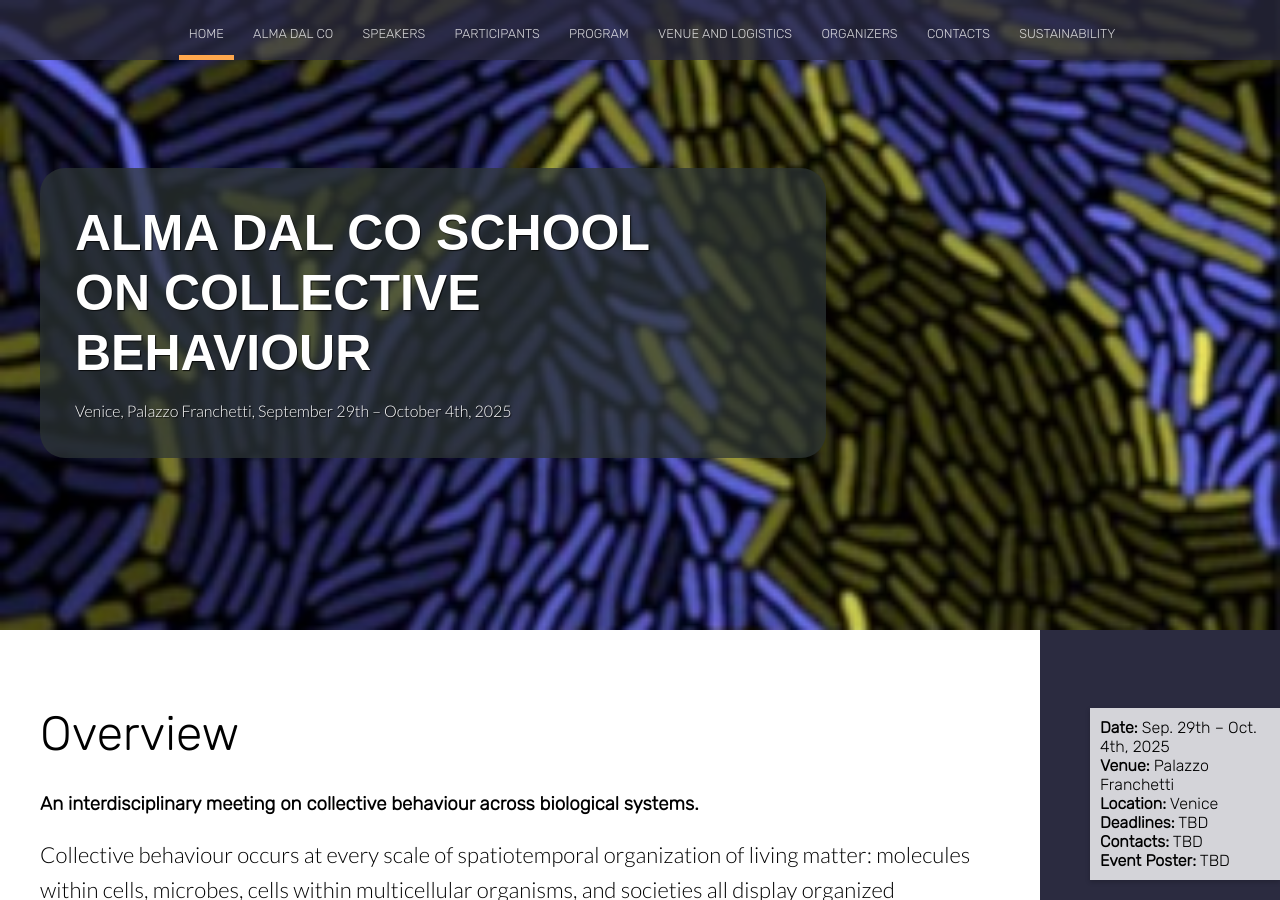
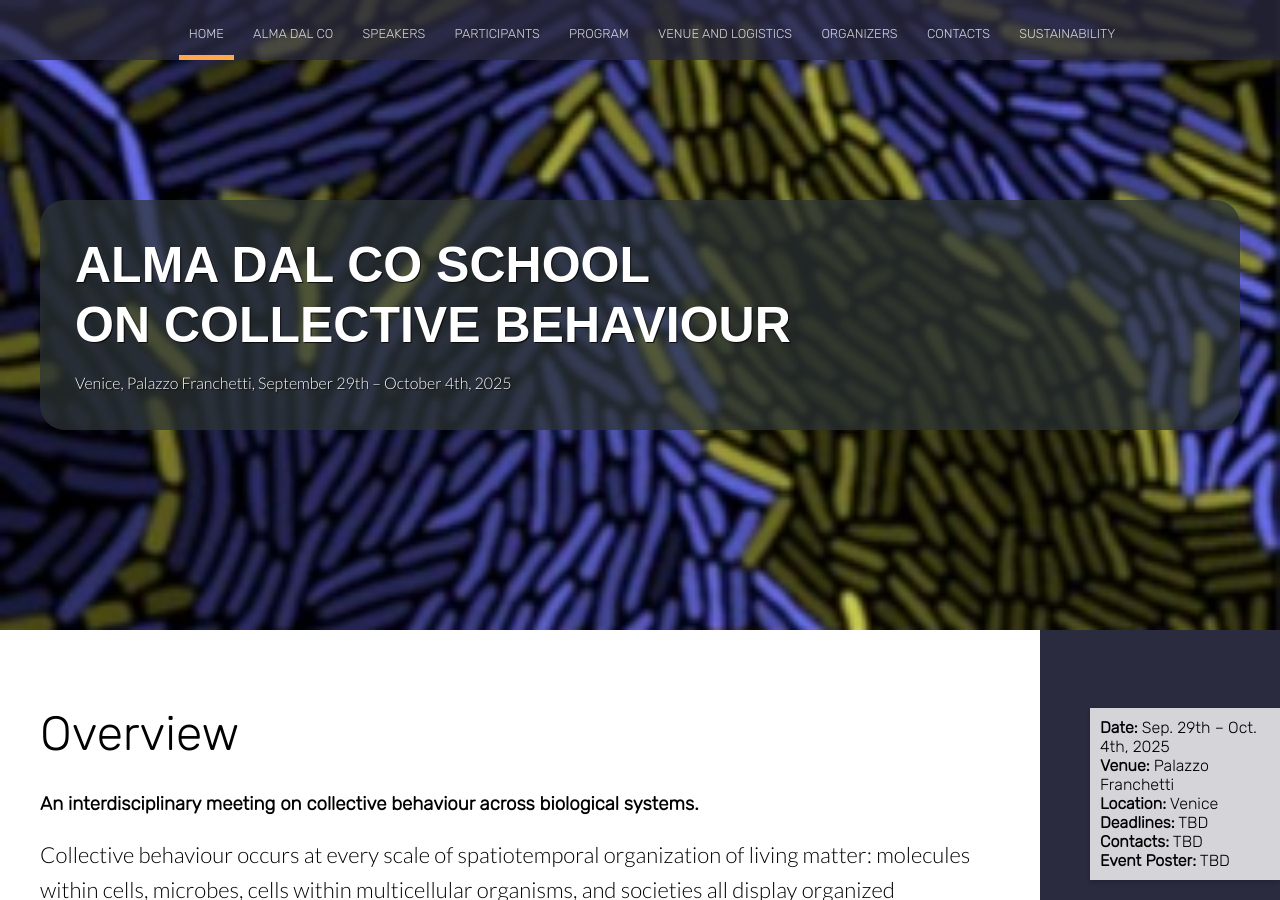
Before and after one commit to almadalcoschool/almadalcoschool.github.io, a Jekyll site: the page built from index.html, in a window 1280 px wide and 900 px high. Built offline with Jekyll 4.4.1, drawn with Linux system fonts in a browser that asks for light colours; nearby versions of some CDN libraries; the list of posts is cut into pages by our own code.

Commit message:
remove inline

```diff
--- a/_sass/layout.scss
+++ b/_sass/layout.scss
@@ -148,11 +148,11 @@ header {
 
 .heading-landing,
 .heading-landing-home {
-	display: inline-block;
+	// display: inline-block;
 	padding: 35px;
 	background-color: #2c3435bb;
 	border-radius: 25px;
-	// overflow-wrap: break-word;
+	overflow-wrap: break-word;
 	max-width: 100%;
 	overflow: hidden; /* Nasconde eventuali contenuti che eccedono */
 }
```
